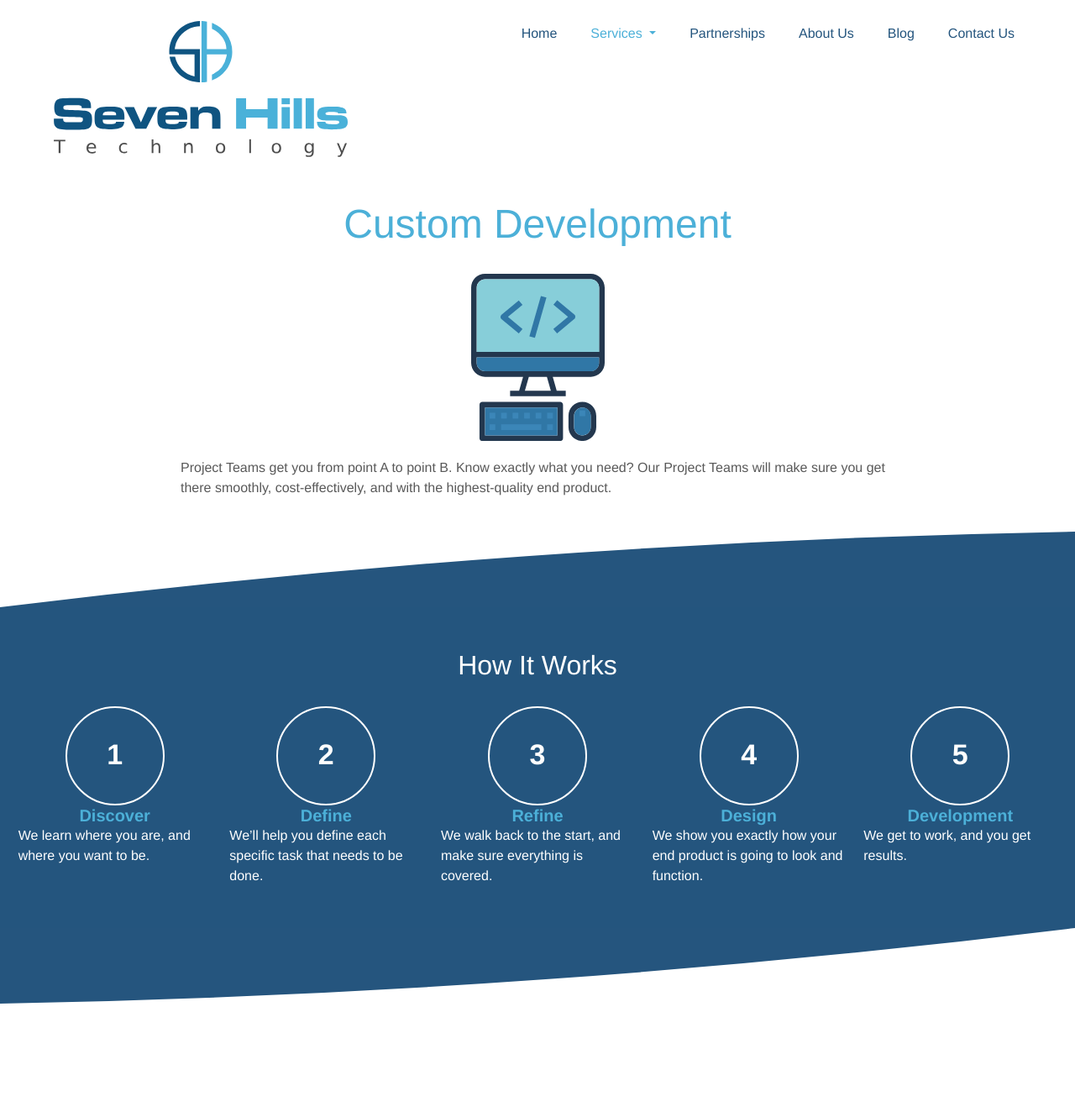
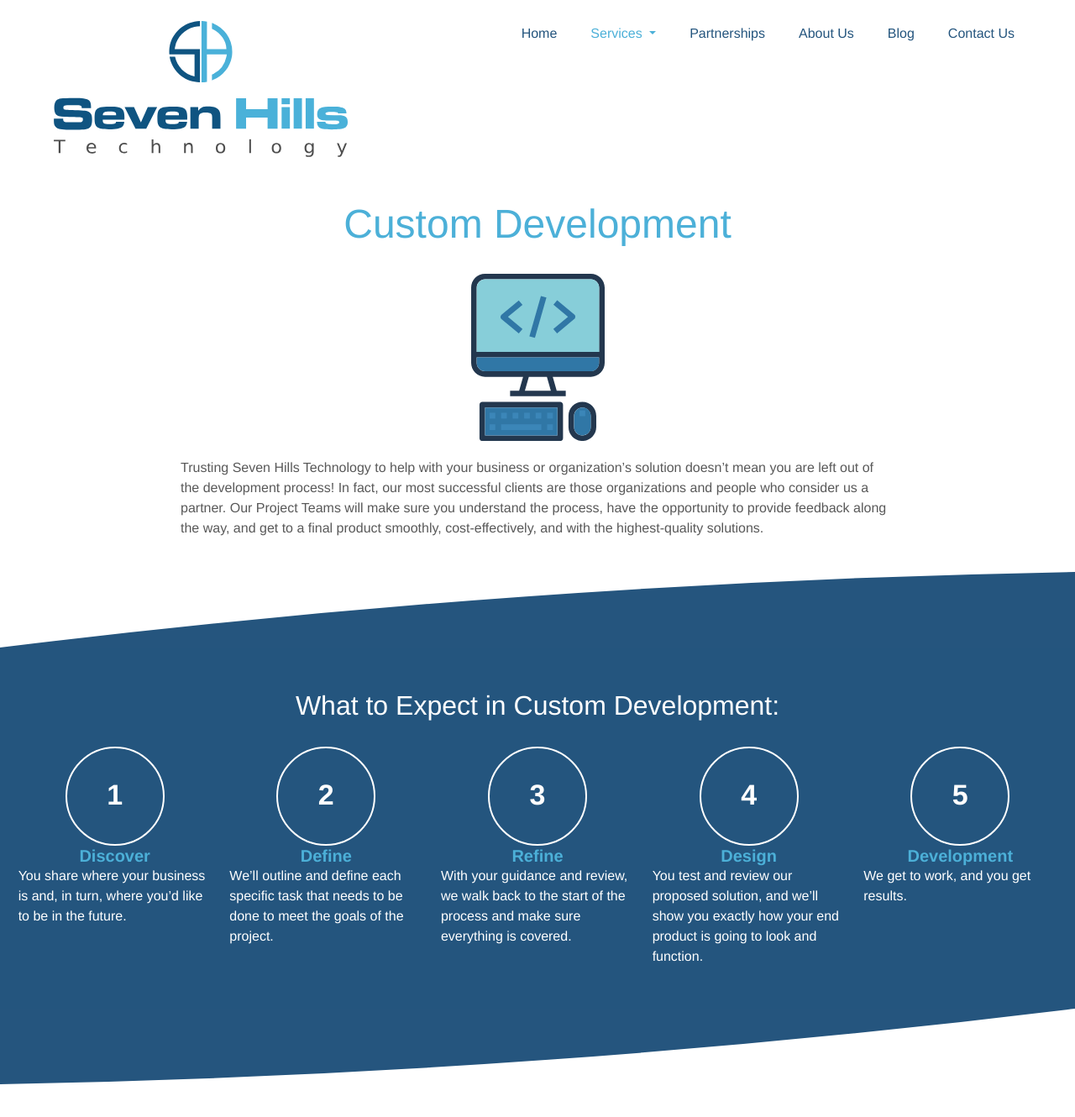
Before and after one commit to seven-hills-technology/seven-hills-technology.github.io, a Jekyll site: the page built from development.md, in a window 1280 px wide and 1400 px high. Shown: the top 1330 px of the window at 84% size. Built offline with Jekyll 4.4.1, drawn with Linux system fonts in a browser that asks for light colours; nearby versions of some CDN libraries.

Commit message:
development content

```diff
--- a/development.md
+++ b/development.md
@@ -12,40 +12,40 @@ description: Seven Hills Technology provides custom development of web apps and
         </div>
     </div>
     <div class="sh-description">
-        Project Teams get you from point A to point B. Know exactly what you need? Our Project Teams will make sure you get there smoothly, cost-effectively, and with the highest-quality end product.
+        Trusting Seven Hills Technology to help with your business or organization’s solution doesn’t mean you are left out of the development process! In fact, our most successful clients are those organizations and people who consider us a partner. Our Project Teams will make sure you understand the process, have the opportunity to provide feedback along the way, and get to a final product smoothly, cost-effectively, and with the highest-quality solutions.
     </div>
 </section>
 
 <div class="sh-band-flair dark-top"></div>
 <section class="sh-dark-band">
-    <h2 class="sh-dark-band-header">How It Works</h2>
+    <h2 class="sh-dark-band-header">What to Expect in Custom Development:</h2>
     <div class="steps">
         <div class="step">
             <div class="step-number">1</div>
             <div class="step-title">Discover</div>
             <div class="step-caption">
-                We learn where you are, and where you want to be.
+                You share where your business is and, in turn, where you’d like to be in the future.
             </div>
         </div>
         <div class="step">
             <div class="step-number">2</div>
             <div class="step-title">Define</div>
             <div class="step-caption">
-                We’ll help you define each specific task that needs to be done.
+                We’ll outline and define each specific task that needs to be done to meet the goals of the project.
             </div>
         </div>
         <div class="step">
             <div class="step-number">3</div>
             <div class="step-title">Refine</div>
             <div class="step-caption">
-                We walk back to the start, and make sure everything is covered.
+                With your guidance and review, we walk back to the start of the process and make sure everything is covered.
             </div>
         </div>
         <div class="step">
             <div class="step-number">4</div>
             <div class="step-title">Design</div>
             <div class="step-caption">
-                We show you exactly how your end product is going to look and function.
+                You test and review our proposed solution, and we’ll show you exactly how your end product is going to look and function.
             </div>
         </div>
         <div class="step">
```
